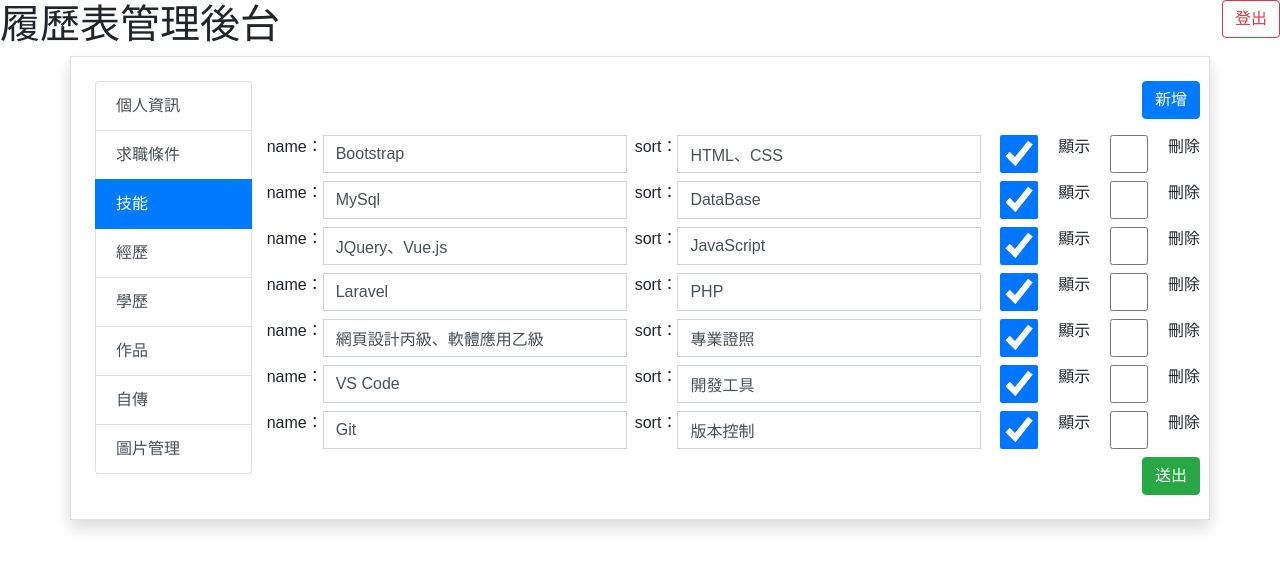
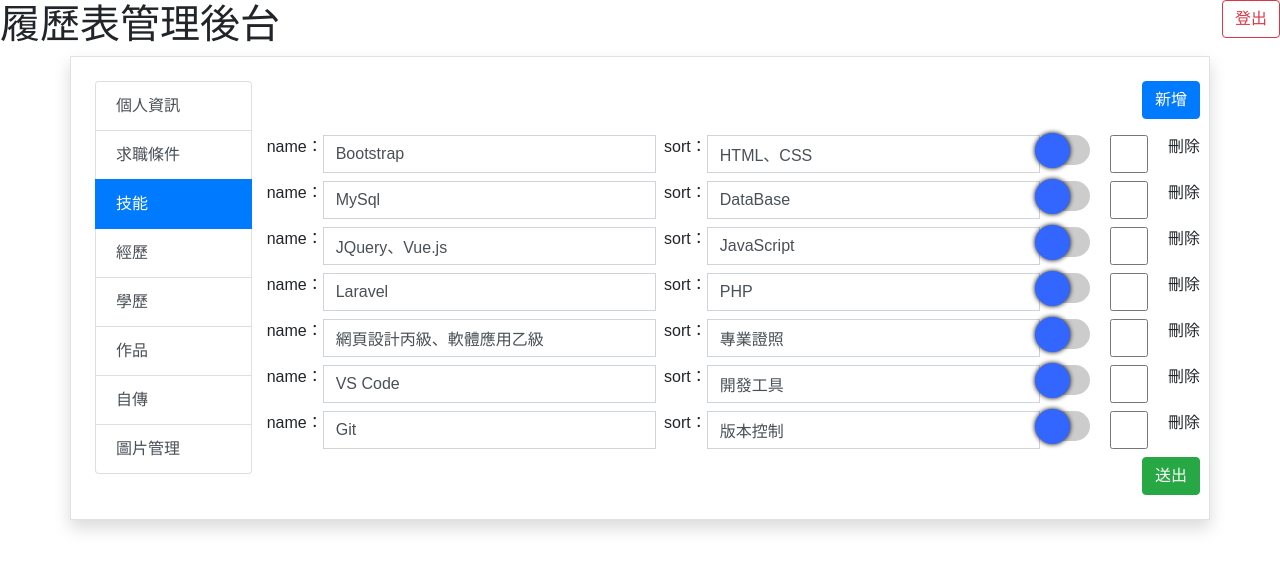
Before and after one commit to Logan-zh/resume, a PHP site: page /backend/index.php in a window 1280 px wide, after a click on "技能". Shown: the top 571 px of the page. Run offline with PHP 8.4, Linux system fonts and the light colour scheme; the visitor is signed in with stand-in values (Sample User, id 1); data comes from the database, SQL or seed files in the repository; both versions use the stored data as it was after the commit.

Commit message:
修正錯誤

```diff
--- a/backend/index.php
+++ b/backend/index.php
@@ -79,7 +79,7 @@
                   <input type="hidden" name="id[]" value="<?=$row['id']?>">
                   <label>name：</label><input class="form-control" type="text" name="name[]" value="<?=$row['name']?>">
                   <label class="ml-2">sort：</label><input class="form-control" type="text" name="sort[]" value="<?=$row['sort']?>">
-                  <input class='form-control col-1' type="checkbox" name='display[]' value='<?=$row['id']?>' <?=($row['display']==1)?'checked':''?> ><span>顯示</span>
+                  <label for="s<?=$row['id']?>" class='space'><input class='sd' id="s<?=$row['id']?>" type="checkbox" name='display[]' value='<?=$row['id']?>' <?=($row['display']==1)?'checked':''?> ><span class='circle'></span></label>
                   <input class='form-control col-1' type="checkbox" name="del[]" value='<?=$row['id']?>'><span>刪除</span>
                 </div>
               <?php
@@ -104,7 +104,7 @@
                 <div class="col-12 input-control"><label for="">content：</label><textarea class='form-control' name="content" cols="10" rows="5"><?=$rows['content']?></textarea></div>
                 <div class="col-4 input-control"><label for="">startTime：</label><input class='form-control' type="text" name="startTime" value="<?=$rows['startTime']?>"></div>
                 <div class="col-4 input-control"><label for="">endTime：</label><input class='form-control' type="text" name="endTime" value="<?=$rows['endTime']?>"></div>
-                <div class="col-1 input-control"><label for="">display：</label><input class='form-control' type="checkbox" name="display" value="1" <?=($rows['display']==1)?'checked':''?>></div>
+                <div class="col-1 input-control mr-4">display：<label class='space' for="ex<?=$rows['id']?>"><input id="ex<?=$rows['id']?>" class='sd form-control' type="checkbox" name="display" value="1" <?=($rows['display']==1)?'checked':''?>><span class='circle'></span></label></div>
                 <div class="col-3 row align-items-end"><input class='btn btn-primary' type="submit" value='儲存'>
                 <a class='btn btn-danger ml-2' href="del.php?table=experience&id=<?=$rows['id']?>">刪除</a></div>
               </div>
@@ -126,7 +126,7 @@
                 <div class="col-12 input-control"><label for="">school：</label><input class='form-control' type="text" name="school" value="<?=$rows['school']?>"></div>
                 <div class="col-12 input-control"><label for="">title：</label><input class='form-control' type="text" name="title" value="<?=$rows['title']?>"></div>
                 <div class="col-12 input-control"><label for="">department：</label><textarea class='form-control' name="department" cols="10" rows="5"><?=$rows['department']?></textarea></div>
-                <div class="col-4 input-control"><label for="">display：</label><input class='form-control' type="text" name="display" value="<?=$rows['display']?>"></div>
+                <div class="col-4 input-control">display：<label class='space' for="edu<?=$rows['id']?>"><input id='edu<?=$rows['id']?>' class='form-control sd' type="checkbox" name="display" value="<?=($rows['display']==1)?1:0?>"><span class='circle'></span></label></div>
 
                 <div class="col-3 row align-items-end"><input class='btn btn-primary' type="submit" value='儲存'>
                 <a class='btn btn-danger ml-2' href="del.php?table=education&id=<?=$rows['id']?>">刪除</a></div>
@@ -145,8 +145,10 @@
                   <div class="input-group row mb-2"><label class='col-2' for="">image：</label><input class='form-control col-10' name='image' type="text" value='<?=$value['image']?>'></div>
                   <div class="input-group row mb-2"><label class='col-2' for="">url：</label><input class='form-control col-10' name='url' type="text" value='<?=$value ['url']?>'></div>
                   <div class="input-group row mb-2"><label class='col-2' for="">briefIntroduction：</label><input class='form-control col-10' name='briefIntroduction'  type="text" value='<?=$value['briefIntroduction']?>'></div>
-                  <div class="input-group row mb-2"><label class='col-2' for="">display：</label><input class='form-control col-10' name='display' type="checkbox" value='1' <?=($rows['display']==1)?'checked':''?>></div>
-                  <div class="input-group mb-2"><input class='btn btn-primary ml-auto' type="submit" value="儲存"></div>
+                  <div class="input-group row mb-2"><label class='col-2' for="">display：</label><input class='form-control col-1' name='display' type="checkbox" value='1' <?=($rows['display']==1)?'checked':''?>>
+                    <a href="del.php?table=portfolio&id=<?=$value['id']?>" class='btn btn-outline-danger'>刪除</a>
+                    <input class='btn btn-primary ml-auto' type="submit" value="儲存">
+                  </div>
                 </form>
                 <?php } ?>
         </div>
@@ -160,8 +162,8 @@
                   <input type="hidden" name="id" value="<?=$v['id']?>">
                   <h3 class='ml-auto'>顯示</h3>
                   <div class="col-1"><input class='form-control' type="checkbox" name="display" <?=($v['display']==1)?'checked':''?>></div>
-                  <a href="javascript:deleAuto(<?=$v['id']?>)">刪除</a>
-                  <input class='btn btn-outline-primary m-2' type="submit" value="修改">
+                  <a class='btn btn-outline-danger' href="javascript:deleAuto(<?=$v['id']?>)" style='height:40px;'>刪除</a>
+                  <input class='btn btn-outline-primary ml-2' style='vertical-align:top' type="submit" value="修改">
                 </div>
               </form>
               <?php } ?>
--- a/backend/info_save.php
+++ b/backend/info_save.php
@@ -6,7 +6,7 @@
     $data = [
         'id' => 1,
         'name' => $_POST['name'],
-        'image' => (!empty($_FILES['image']['name']))?'image/'.$_FILES['image']['name']:$img['image'],
+        'image' => (!empty($_FILES['image']['name']))?$_FILES['image']['name']:$img['image'],
         'email' => $_POST['email'],
         'phone' => $_POST['phone'],
         'birthday' => $_POST['birthday'],
--- a/css/style.css
+++ b/css/style.css
@@ -95,6 +95,7 @@ h3{
     border:1px solid black;
     padding: 10px;
     background: #fff9;
+    margin-right:5px;
 }
 .portBox .icon img {
     width:100%;
@@ -133,6 +134,31 @@ h3{
 }
 .__active{
     background:#fdcb6e !important;
+}
+.space{
+    display:flex;
+    align-items: center;
+    width:50px;
+    height:30px;
+    border-radius: 20px;
+    background: #ccc;
+}
+.circle{
+    display:inline-block;
+    width:35px;
+    height:35px;
+    background: #fff;
+    border-radius: 50%;
+    transition:.5s;
+    transform:translateX(18px);
+    box-shadow: 0 0 5px black;
+}
+.sd{
+    display:none;
+}
+.sd:checked ~ span{
+    background:#36f;
+    transform:translateX(-5px);
 }
 
 @media screen and (max-width: 1000px) {
```
Also changed, not shown: DBdata/resume.sql (+7 -7 lines), backend/heat.png (added), image/heat.png (added).
